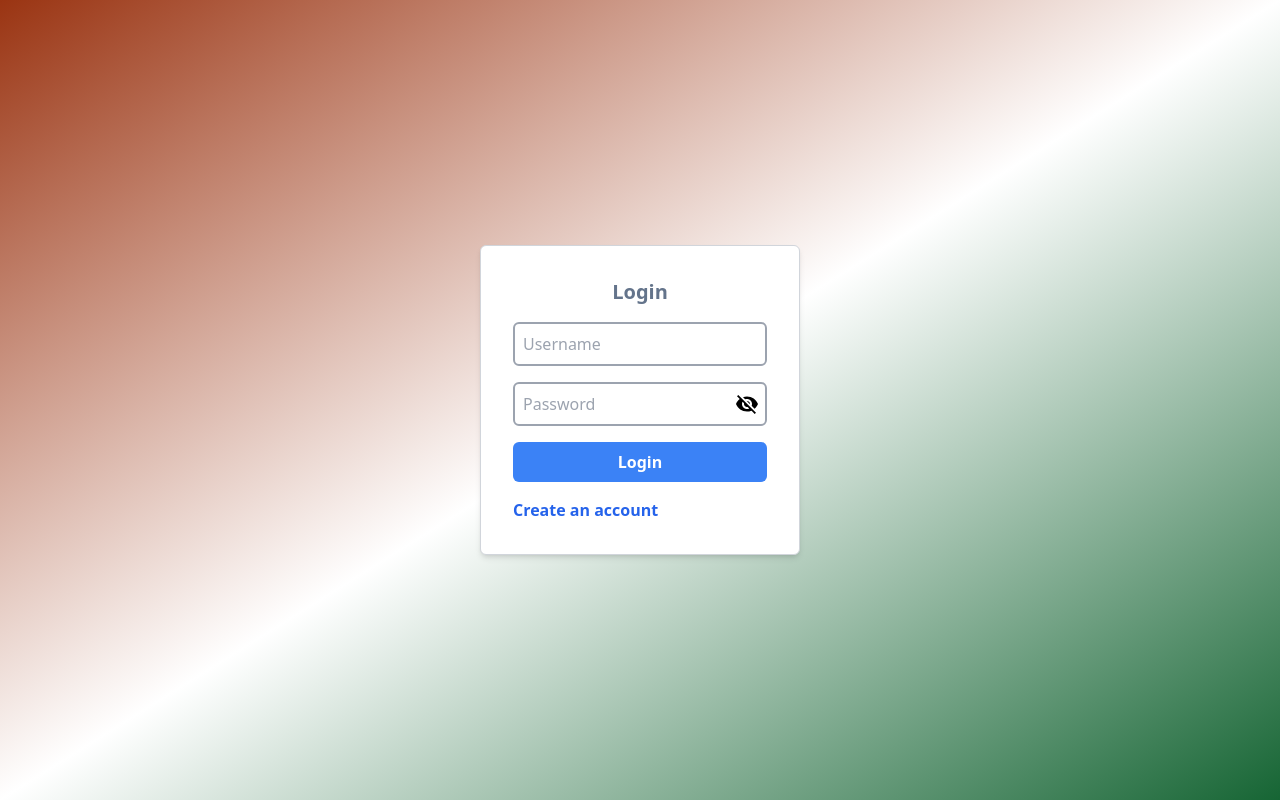
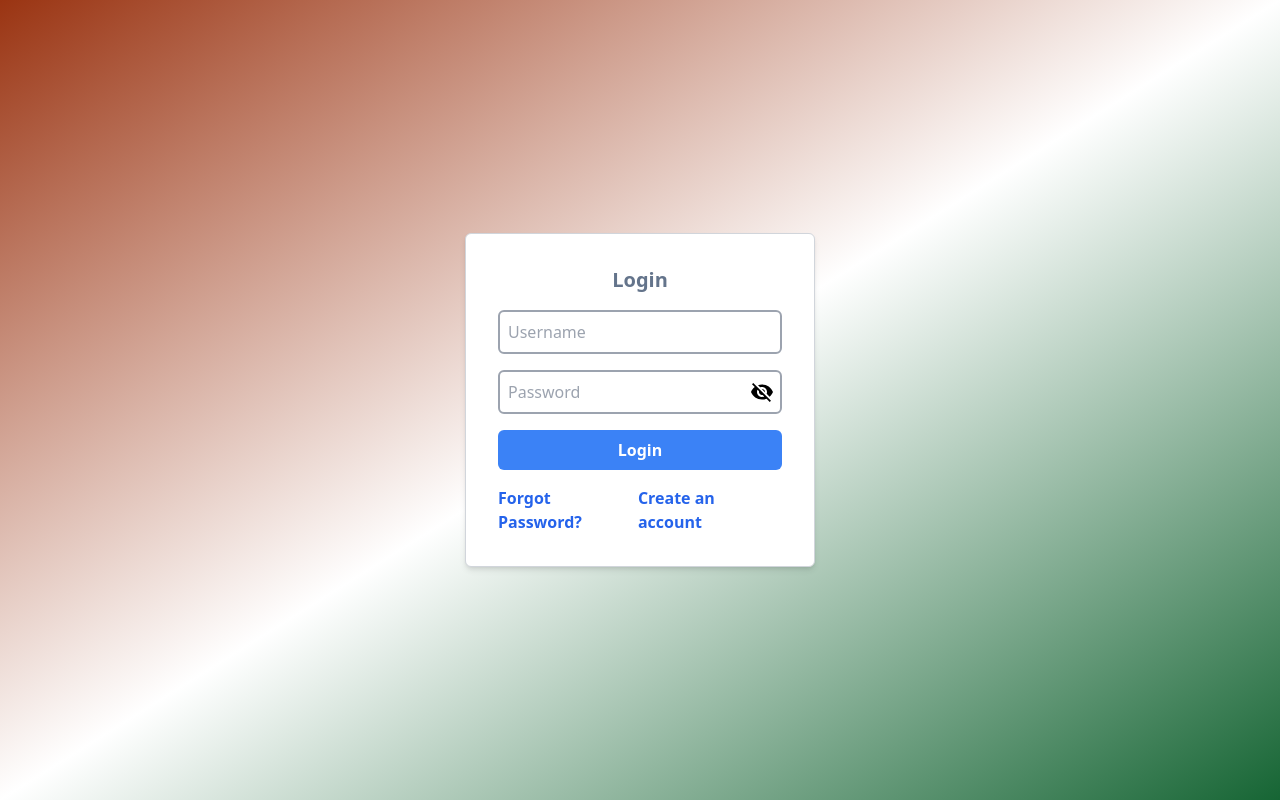
Before and after one commit to SethuVenkatesh/BillingSystem, a React app in the folder billing-frontend/: page / in a window 1280 px wide. Built offline with nearby package versions, Linux system fonts and the light colour scheme.

Commit message:
login image

```diff
--- a/billing-frontend/src/components/common/PopupComponent.js
+++ b/billing-frontend/src/components/common/PopupComponent.js
@@ -6,11 +6,11 @@ const PopupComponent = ({isOpen,onCloseFn,children,popUpTitle,okBtnFn,closeBtnFn
 
   return (
     isOpen &&
-    <div className='fixed w-full h-full left-0 top-0 bottom-0 right-0 flex items-center justify-center bg-[#00000066] overflow-y-auto'>
+    <div className='fixed w-full h-full left-0 top-0 bottom-0 right-0 flex items-center justify-center bg-[#00000066] overflow-y-auto z-20	'>
         <div className='relative rounded-md bg-white min-w-[450px] p-4 m-4'>
             <p className='absolute right-4 top-4 text-red-500 cursor-pointer font-bold' onClick={()=>onCloseFn()}><CloseIcon/></p>
             <p className='text-center capitalize font-bold text-lg'>{popUpTitle}</p>
-            <div className='flex items-center flex-col justify-between'>
+            <div className='flex items-center flex-col mt-4 mb-4'>
                 {children}
             </div>
             {
--- a/billing-frontend/src/pages/authentication/LoginPage.js
+++ b/billing-frontend/src/pages/authentication/LoginPage.js
@@ -1,8 +1,15 @@
 import React, { useState } from 'react'
 import VisibilityIcon from '@mui/icons-material/Visibility';
 import VisibilityOffIcon from '@mui/icons-material/VisibilityOff';
+import PopupComponent from '../../components/common/PopupComponent';
 import { useNavigate } from 'react-router-dom';
 const LoginPage = () => {
+
+  const [showPopUp,setShowPopUp]=useState(false);
+  const onCloseFn=()=>{
+    setShowPopUp(false);
+  }
+
   const [passwordShown,setPasswordShown] = useState('password')
   const navigate = useNavigate()
   const handlePassword=()=>{
@@ -14,10 +21,20 @@ const LoginPage = () => {
     navigate('/signup')
   }
 
+  const handleForgotPassword = () =>{
+    setShowPopUp(true)
+  }
+
 
   return (
       <div className="flex items-center justify-center h-screen bg-gradient-to-br from-orange-800 via-white to-green-800">
-          <div className='p-8 border border-gray-300 rounded-md flex flex-col w-1/4 gap-4 z-10 bg-white shadow-md min-w-[300px]'>
+        <PopupComponent  isOpen={showPopUp} onCloseFn={()=>onCloseFn()} popUpTitle={'Forgot Password'} isBtnVisible={false}>
+          <div className='flex flex-col w-full gap-y-4 justify-center items-center'>
+            <input type='' className='px-2 py-2  border-2 border-gray-400 rounded-md outline-none focus:border-sky-500 w-full' placeholder='email'/>
+            <p className='bg-blue-500 px-2 py-2 rounded-md font-semibold text-white text-center cursor-pointer w-fit'>Sent OTP</p>
+          </div>
+        </PopupComponent>
+          <div className='p-8 border border-gray-300 rounded-md flex flex-col w-1/4 gap-4 z-10 bg-white shadow-md min-w-[350px]'>
               <p className='text-center font-bold text-slate-500 text-xl '>Login</p>
               <input type='' className='px-2 py-2 border-2 border-gray-400 rounded-md outline-none focus:border-sky-500	' placeholder='Username'/>
               <div className='relative'>
@@ -28,8 +45,11 @@ const LoginPage = () => {
                     }
                 </span>
               </div>
-              <div className='bg-blue-500 px-2 py-2 rounded-md font-bold text-white text-center'>Login</div>
-              <p className='text-blue-600 font-semibold cursor-pointer' onClick={()=>handleSignUp()}>Create an account</p>
+              <div className='bg-blue-500 px-2 py-2 rounded-md font-bold text-white text-center cursor-pointer'>Login</div>
+              <div className='flex justify-between'>
+                <p className='text-blue-600 font-semibold cursor-pointer' onClick={()=>handleForgotPassword()}>Forgot Password?</p>
+                <p className='text-blue-600 font-semibold cursor-pointer' onClick={()=>handleSignUp()}>Create an account</p>
+              </div>
           </div>
       </div>
   )
--- a/billing-frontend/src/pages/authentication/SignUpPage.js
+++ b/billing-frontend/src/pages/authentication/SignUpPage.js
@@ -14,9 +14,8 @@ const SignUpPage = () => {
     navigate('/')
   }
 
-
   return (
-      <div className="flex items-center justify-center h-screen bg-gradient-to-br from-blue-800 via-white to-blue-800">
+      <div className="flex items-center justify-center h-screen bg-authimg bg-cover bg-center bg-no-repeat">
           <div className='p-8 border border-gray-300 rounded-md flex flex-col w-1/4 gap-4 z-10 bg-white shadow-md min-w-[300px]'>
               <p className='text-center font-bold text-slate-500 text-xl '>Sign Up</p>
               <input type='' className='px-2 py-2 border-2 border-gray-400 rounded-md outline-none focus:border-sky-500	' placeholder='Username'/>
--- a/billing-frontend/tailwind.config.js
+++ b/billing-frontend/tailwind.config.js
@@ -4,7 +4,11 @@ module.exports = {
     "./src/**/*.{js,jsx,ts,tsx}"
   ],
   theme: {
-    extend: {},
+    extend: {
+      backgroundImage: {
+        'authimg': "url('../src/assets/loginImage.png')",
+      },
+    },
   },
   plugins: [],
 }
```
Also changed, not shown: billing-frontend/src/assets/loginImage.png (added).
